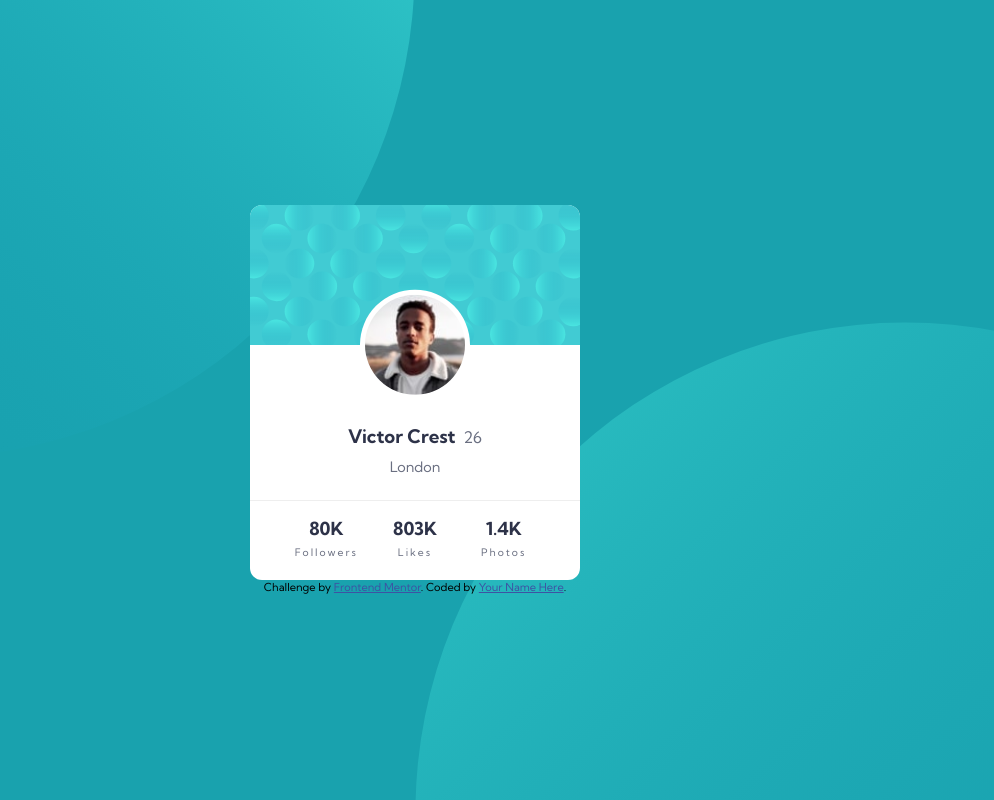
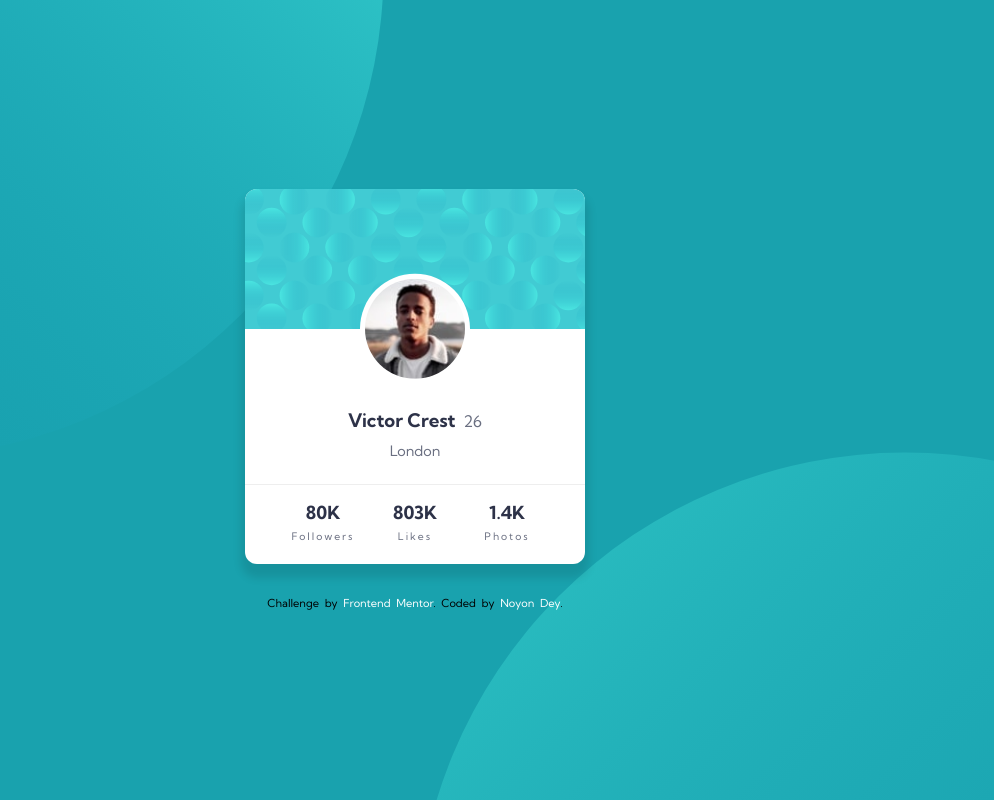
Before and after one commit to noyondey1/profile_card_component, a plain HTML site: page index.html in a window 1280 px wide. Shown: the whole page, without its empty margins (225-1219 px from the left). Drawn offline with Linux system fonts and the light colour scheme.

Commit message:
bugs fixed

```diff
--- a/index.html
+++ b/index.html
@@ -44,7 +44,7 @@
 
   <div class="attribution">
     Challenge by <a href="https://www.frontendmentor.io?ref=challenge" target="_blank">Frontend Mentor</a>.
-    Coded by <a href="#">Your Name Here</a>.
+    Coded by <a href="#">Noyon Dey</a>.
   </div>
 </body>
 
--- a/style.css
+++ b/style.css
@@ -24,7 +24,7 @@ body {
     justify-content: center; */
     background-image: url('./images/bg-pattern-top.svg'), url('./images/bg-pattern-bottom.svg');
     background-repeat: no-repeat, no-repeat;
-     background-position: calc(50% - 489px) -520px, calc(50% + 489px) calc(100% + 500px);
+    background-position: calc(50% - 489px) -520px, calc(50% + 435px) calc(100% + 580px);
 }
 
 .card{
@@ -36,6 +36,7 @@ body {
     background-color: var(--white);
     border-radius: 0.75rem;
     overflow: hidden;
+    box-shadow: 0px 10px 8px 4px rgba(0, 0, 0, 0.1);
 }
 
 .card > *{
@@ -128,6 +129,16 @@ body {
     letter-spacing: 2px;
 }
 
+@media screen and (min-width: 1200px) {
+
+    body{
+        background-position: calc(50% - 520px) -520px, calc(50% + 489px) calc(100% + 630px);
+    }
+
+    .card{
+        grid-template-columns: 340px;
+    }
+}
 
 
 
@@ -135,8 +146,12 @@ body {
 .attribution {
     font-size: 11px;
     text-align: center;
+    padding-top: 2rem;
+    word-spacing: 3px;
 }
 
 .attribution a {
     color: hsl(228, 45%, 44%);
+    color: var(--white);
+    text-decoration: none;
 }
```
